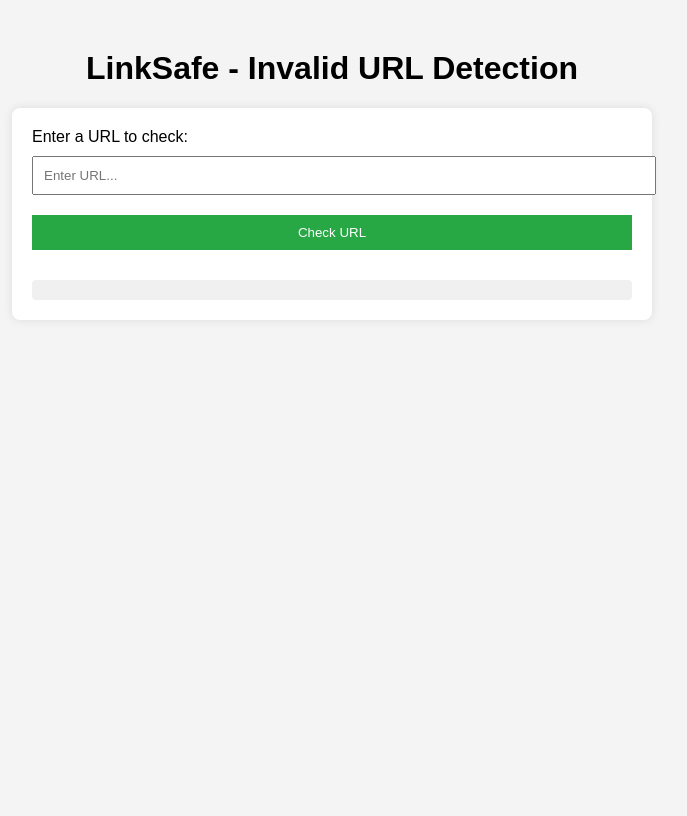
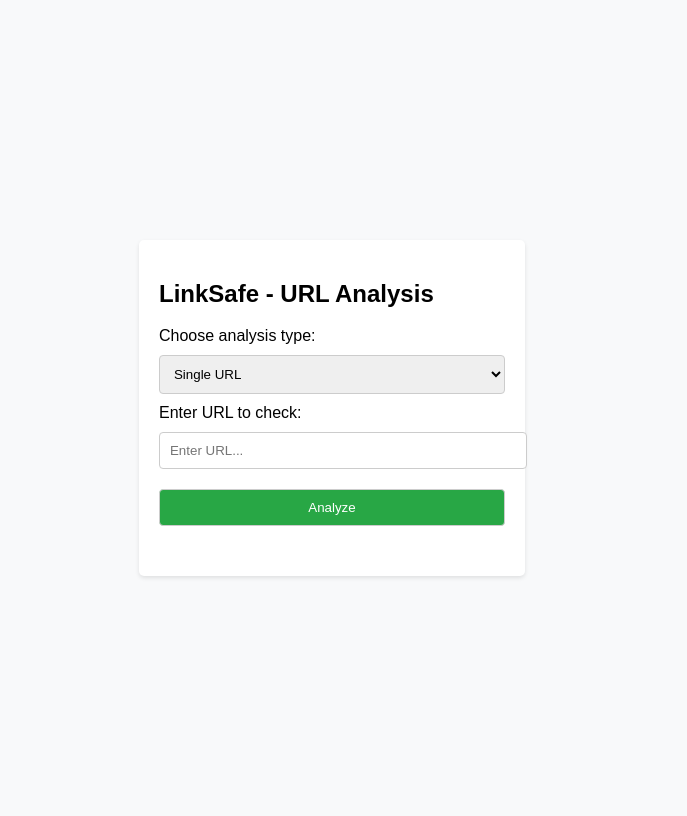
Before and after one commit to AyushKalme/LinkSafe, a Flask app: page / in a window 1280 px wide. Shown: the whole page, without its empty margins (308-995 px from the left). Before the commit the page ends 250 px from the top, so only its background shows below. Run offline with Flask 3, Linux system fonts and the light colour scheme; parts of the project's set-up code (start-up, migrations or seed data) failed here and were passed over.

Commit message:
Combined Single and multi URLs

```diff
--- a/app.py
+++ b/app.py
@@ -1,132 +1,88 @@
-from flask import Flask, request, jsonify, render_template, url_for
-from src.model import load_model, predict_single_url
+from flask import Flask, render_template, request, jsonify
+from werkzeug.utils import secure_filename
+import os, re
+import pandas as pd
+from src.model import load_model, predict_single_url, predict_multiple_urls  # Import your prediction functions
 from src.sreenshot import screehotter
 
-# Initialize Flask app
 app = Flask(__name__)
 
-# Load the trained Random Forest model and scaler
+# Set up the folder for storing uploaded files
+UPLOAD_FOLDER = 'uploads'
+if not os.path.exists(UPLOAD_FOLDER):
+    os.makedirs(UPLOAD_FOLDER)
+app.config['UPLOAD_FOLDER'] = UPLOAD_FOLDER
+
 model, scaler = load_model()
 
 @app.route('/')
-def index():
-    return render_template('index.html')  # Serve the HTML page
+def home():
+    return render_template('index.html')
 
 @app.route('/predict', methods=['POST'])
 def predict():
-    try:
-        data = request.get_json()
-        url = data.get('url')
+    url_type = request.form.get('url_type')
 
-        if not url:
-            return jsonify({"error": "No URL provided"}), 400
+    if url_type == 'single':
+        url = request.form.get('url')
 
-        # Make prediction using the updated predict_url function
-        result, scammy_probability = predict_single_url(url, model, scaler)
+        #clean url
+        url = re.sub(r'^https?:\/\/(www\.)?', '', url.lower())
+        url = re.sub(r'(www\.)?', '', url.lower())
 
-        screenshot_path = None
+        result, proba = predict_single_url(url,model,scaler)
+        screenshotpath = None
         if result == "Scammy":
-            screenshot_path = screehotter(url)  # Take a screenshot if classified as scammy
-            screenshot_url = url_for('static', filename=f'screenshots/scammy_site.png')
+            screenshotpath = screehotter(url)
 
-        return jsonify({
-            "url": url,
-            "result": result,
-            "scammy_probability": scammy_probability,
-            "screenshot_path": screenshot_path  # Return the screenshot path if available
-        })
-    # return jsonify({"url": url, "result": result, "scammy_probability": scammy_probability})
-    except Exception as e:
-        app.logger.error(f"Error in /predict: {e}")
-        return jsonify({'error': str(e)}), 500
+        if result:
+            return jsonify({
+                "url": url,
+                "result": result,
+                "scammy_probability": proba,
+                "screenshot_path": screenshotpath
+            })
+        else:
+            return jsonify({"error": "Prediction failed"}), 500
+
+    elif url_type == 'multiple':
+        if 'file' not in request.files:
+            return jsonify({"error": "No file part"}), 400
+
+        file = request.files['file']
+        if file.filename == '':
+            return jsonify({"error": "No selected file"}), 400
+
+        if file:
+            filename = secure_filename(file.filename)
+            filepath = os.path.join(app.config['UPLOAD_FOLDER'], filename)
+            file.save(filepath)
+
+            # Read the CSV file and get URLs
+            try:
+                df = pd.read_csv(filepath)
+                df = df['Domain']
+                df = pd.DataFrame(df)
+                df.rename(columns = {"Domain" : "url"}, inplace=True)
+
+                if 'url' not in df.columns:
+                    return jsonify({"error": "CSV file must contain a 'url' column"}), 400
+
+                # urls = df['url'].tolist()
+                results = predict_multiple_urls(df,model,scaler)
+                formatted_results = [{
+                    "url": res.get("url"),
+                    "result": res.get("result"),
+                    "scammy_probability": res.get("scammy_probability"),
+                    "screenshot_path": res.get("screenshot_path")
+                } for res in results]
+
+                return jsonify({"results": formatted_results})
+
+            except Exception as e:
+                return jsonify({"error": str(e)}), 400
+
+    return jsonify({"error": "Invalid URL input"}), 400
 
 if __name__ == '__main__':
-    app.run(host='0.0.0.0', port=5000)
-
-
-
-
-
-
-
-
-
-
-
-
-
-
-
-
-
-
-
-
-
-
-# import os
-# import re
-# from flask import Flask, render_template, request, jsonify
-# from joblib import load
-# from src.data_processing import extract_features
-# import pandas as pd
-
-# # List of suspicious keywords
-# SUSPICIOUS_KEYWORDS = [
-#     "money", "win", "free", "offer", "cash", "prize", "bonus", "credit", "loan", "earn", "income", "profits", "download",
-#     "investment", "bank", "refinance", "withdraw", "transfer", "deposit", "payment", "wallet", "bitcoin",
-#     "crypto", "forex", "payout", "reward", "check", "funds", "lottery", "jackpot", "porn", "adult", "xxx", "sex"
-# ]
-
-# # Function to check for suspicious words in a URL
-# def flag_suspicious_url(url):
-#     """Check if a URL contains any suspicious words."""
-#     url_cleaned = re.sub(r'^https?:\/\/(www\.)?', '', url.lower())  # Clean the URL
-#     return any(keyword in url_cleaned for keyword in SUSPICIOUS_KEYWORDS)
-
-# # Load the Random Forest model and scaler
-# MODEL_PATH = os.path.join('models', 'rf_model.joblib')
-# SCALER_PATH = os.path.join('models', 'scaler.joblib')
-
-# rf_model = load(MODEL_PATH)
-# scaler = load(SCALER_PATH)
-
-# app = Flask(__name__)
-
-# # Serve the HTML front-end
-# @app.route('/')
-# def index():
-#     return render_template('index.html')  # Serve the front-end from templates folder
-
-# # Prediction API endpoint
-# @app.route('/predict', methods=['POST'])
-# def predict():
-#     data = request.get_json()
-#     url = data.get('url')
-
-#     if not url:
-#         return jsonify({"error": "No URL provided"}), 400
-
-#     df = pd.DataFrame([{'url': url}])
-
-#     # Step 1: Check for suspicious words
-#     if flag_suspicious_url(url):
-#         return jsonify({"result": "Scammy (Keyword Match)", "scammy_probability": 1.0})
-
-#     # Step 2: If no suspicious words, proceed with model prediction
-#     # Extract features
-#     df = extract_features([url])  # Assuming extract_features takes a list of URLs and returns a DataFrame
-
-#     # Scale features
-#     features_to_scale = ['num_dots', 'domain_length', 'num_subdomains']
-#     df[features_to_scale] = scaler.transform(df[features_to_scale])
-
-#     # Make predictions
-#     proba = rf_model.predict_proba(df)[:, 1]
-#     threshold = 0.25  # Adjust your threshold if necessary
-#     prediction = 'Scammy' if proba > threshold else 'Legitimate'
-
-#     return jsonify({"result": prediction, "scammy_probability": float(proba)})
-
-# if __name__ == '__main__':
-#     app.run(host='0.0.0.0', port=5000)
+    app.run(debug=True)
--- a/templates/index.html
+++ b/templates/index.html
@@ -3,35 +3,34 @@
 <head>
     <meta charset="UTF-8">
     <meta name="viewport" content="width=device-width, initial-scale=1.0">
-    <title>LinkSafe - URL Detection</title>
+    <title>LinkSafe - URL Analysis</title>
     <style>
+        /* Styling for the form and layout */
         body {
             font-family: Arial, sans-serif;
-            margin: 50px;
-            padding: 0;
-            background-color: #f4f4f4;
-        }
-        h1 {
-            text-align: center;
+            background-color: #f8f9fa;
+            display: flex;
+            justify-content: center;
+            align-items: center;
+            height: 100vh;
         }
         .container {
-            width: 100%;
             max-width: 600px;
-            margin: 0 auto;
-            background-color: white;
+            background: white;
             padding: 20px;
-            border-radius: 8px;
-            box-shadow: 0 0 10px rgba(0, 0, 0, 0.1);
+            border-radius: 5px;
+            box-shadow: 0 2px 4px rgba(0, 0, 0, 0.1);
         }
-        input[type="text"], button {
+        input, textarea, button, select {
             width: 100%;
             padding: 10px;
             margin: 10px 0;
+            border: 1px solid #ccc;
+            border-radius: 4px;
         }
         button {
             background-color: #28a745;
             color: white;
-            border: none;
             cursor: pointer;
         }
         button:hover {
@@ -39,67 +38,108 @@
         }
         #result {
             margin-top: 20px;
-            padding: 10px;
-            border-radius: 4px;
-            background-color: #f0f0f0;
+        }
+        .screenshot {
+            width: 100%;
+            height: auto;
         }
     </style>
 </head>
 <body>
-
-    <h1>LinkSafe - Invalid URL Detection</h1>
-
     <div class="container">
+        <h2>LinkSafe - URL Analysis</h2>
         <form id="urlForm">
-            <label for="url">Enter a URL to check:</label>
-            <input type="text" id="url" name="url" placeholder="Enter URL..." required>
-            <button type="submit">Check URL</button>
+            <label for="urlType">Choose analysis type:</label>
+            <select id="urlType">
+                <option value="single">Single URL</option>
+                <option value="multiple">Multiple URLs (CSV)</option>
+            </select>
+            <div id="single-url-input">
+                <label for="url">Enter URL to check:</label>
+                <input type="text" id="url" name="url" placeholder="Enter URL..." />
+            </div>
+            <div id="multiple-url-input" style="display: none;">
+                <label for="file">Upload CSV file:</label>
+                <input type="file" id="file" name="file" accept=".csv" />
+            </div>
+            <button type="submit">Analyze</button>
         </form>
-
         <div id="result"></div>
-        <img id="screenshot" src="" alt="Screenshot will appear here" style="display: none; width: 400px; height: auto;">
     </div>
 
     <script>
-
         const form = document.getElementById('urlForm');
         const resultDiv = document.getElementById('result');
-        const screenshotImg = document.getElementById('screenshot');
+        const urlType = document.getElementById('urlType');
+        const singleUrlInput = document.getElementById('single-url-input');
+        const multipleUrlInput = document.getElementById('multiple-url-input');
+
+        // Toggle inputs based on analysis type selection
+        urlType.addEventListener('change', function() {
+            if (urlType.value === 'single') {
+                singleUrlInput.style.display = 'block';
+                multipleUrlInput.style.display = 'none';
+            } else {
+                singleUrlInput.style.display = 'none';
+                multipleUrlInput.style.display = 'block';
+            }
+        });
 
         form.addEventListener('submit', async function(event) {
             event.preventDefault();
+            const formData = new FormData();
 
+            if (urlType.value === 'single') {
                 const url = document.getElementById('url').value;
+                formData.append('url_type', 'single');
+                formData.append('url', url);
+            } else {
+                const fileInput = document.getElementById('file');
+                if (fileInput.files.length > 0) {
+                    const file = fileInput.files[0];
+                    formData.append('url_type', 'multiple');
+                    formData.append('file', file);
+                } else {
+                    resultDiv.innerHTML = '<strong>Error:</strong> Please select a file.';
+                    return;
+                }
+            }
 
-            // Send the URL to Flask backend
+            try {
                 const response = await fetch('/predict', {
                     method: 'POST',
-                headers: {
-                    'Content-Type': 'application/json',
-                },
-                body: JSON.stringify({ url: url })
+                    body: formData
                 });
 
                 const result = await response.json();
-
-            // Display the result
                 if (response.ok) {
-                resultDiv.innerHTML = `<strong>Result:</strong> ${result.result} <br> <strong>Scammy Probability:</strong> ${result.scammy_probability.toFixed(2)}`;
-
-                if (result.result === 'Scammy' && result.screenshot_path) {
-                    screenshotImg.src = result.screenshot_path;  // Set the screenshot image source
-                    screenshotImg.style.display = 'block';  // Show the screenshot
+                    if (urlType.value === 'single') {
+                        resultDiv.innerHTML = `
+                            <strong>Result:</strong> ${result.result}<br>
+                            <strong>Scammy Probability:</strong> ${result.scammy_probability}<br>
+                            ${result.screenshot_path ? `<img src="${result.screenshot_path}" class="screenshot" alt="Screenshot of the site">` : ''}
+                        `;
                     } else {
-                    screenshotImg.style.display = 'none';  // Hide the screenshot if not scammy
+                        resultDiv.innerHTML = '<strong>Results:</strong><ul>';
+                        result.results.forEach((res, index) => {
+                            resultDiv.innerHTML += `
+                                <li>
+                                    <strong>URL ${index + 1}:</strong> ${res.url}<br>
+                                    <strong>Result:</strong> ${res.result}<br>
+                                    <strong>Scammy Probability:</strong> ${res.scammy_probability}<br>
+                                    ${res.screenshot_path ? `<img src="${res.screenshot_path}" class="screenshot" alt="Screenshot of the site ${index + 1}">` : ''}
+                                </li>
+                            `;
+                        });
+                        resultDiv.innerHTML += '</ul>';
                     }
                 } else {
                     resultDiv.innerHTML = `<strong>Error:</strong> ${result.error}`;
                 }
+            } catch (error) {
+                resultDiv.innerHTML = `<strong>Error:</strong> ${error.message}`;
+            }
         });
-
-
     </script>
-
-
 </body>
 </html>
```
Also changed, not shown: src/model.py (+15 -46 lines). Lines whose indentation alone changed are shown as unchanged.
